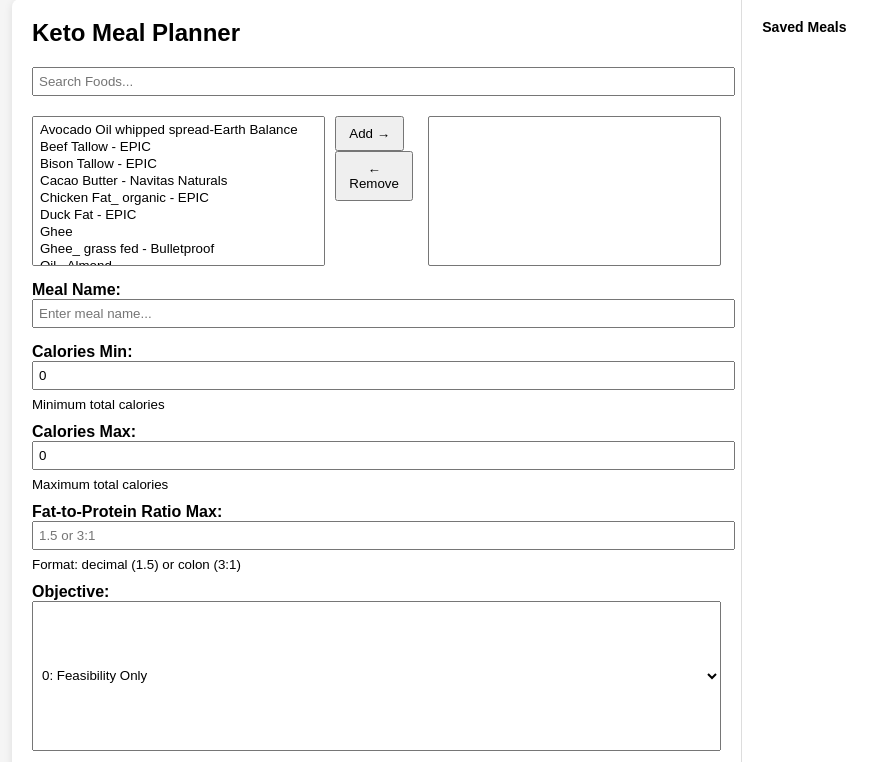
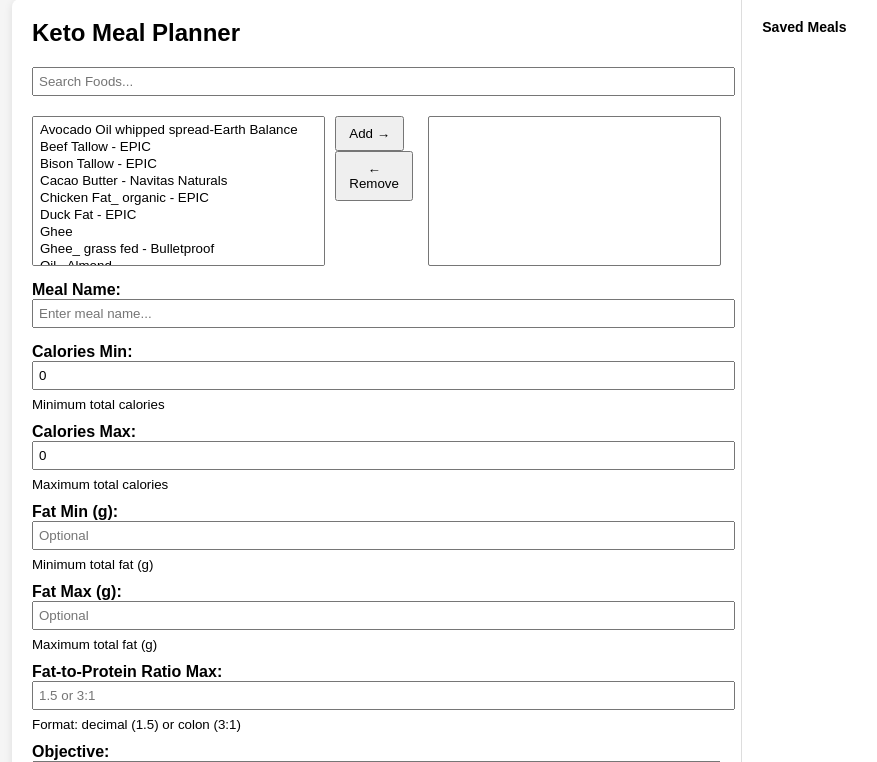
Before and after one commit to truemancd/keto-meal-planner, a Flask app: page / in a window 1280 px wide. Shown: the part 41-803 px from the top of the page, without its empty margins (128-1005 px from the left). Run offline with Flask 3, Linux system fonts and the light colour scheme; lists and menus that the app fills with data are empty.

Commit message:
add fat v2

```diff
--- a/templates/index.html
+++ b/templates/index.html
@@ -48,6 +48,15 @@
       <label for="caloriesMax">Calories Max:</label>
       <input type="number" id="caloriesMax" value="0" />
       <small>Maximum total calories</small>
+
+      <label for="fatMin">Fat Min (g):</label>
+      <input type="number" id="fatMin" placeholder="Optional" />
+      <small>Minimum total fat (g)</small>
+
+      <label for="fatMax">Fat Max (g):</label>
+      <input type="number" id="fatMax" placeholder="Optional" />
+      <small>Maximum total fat (g)</small>
+
 
       <label for="ratioMax">Fat-to-Protein Ratio Max:</label>
       <input type="text" id="ratioMax" placeholder="1.5 or 3:1" />
```
